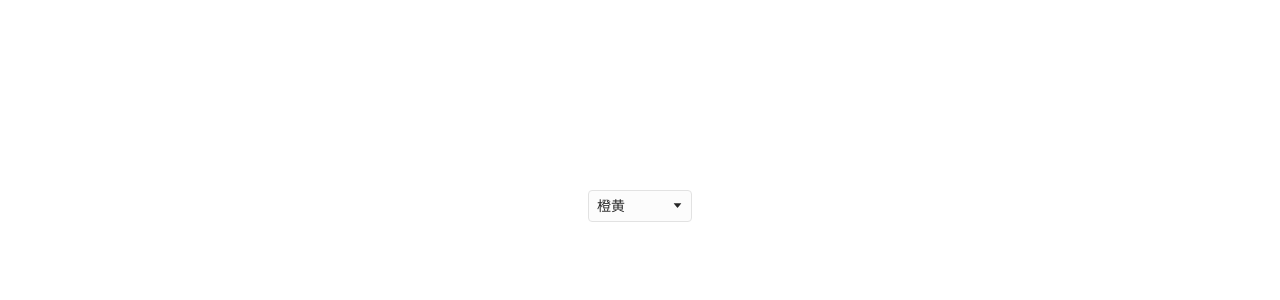
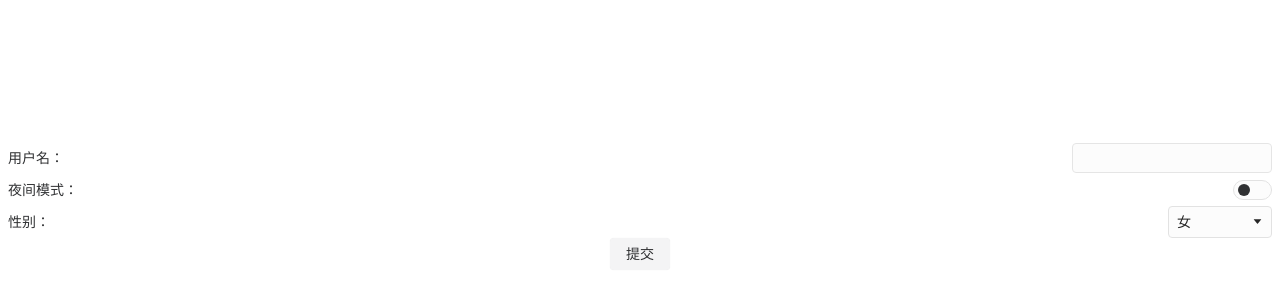
Before and after one commit to qq1350210100/react-ts-demo, a React (Create React App) app: page /setting in a window 1280 px wide. Shown: the part 194-494 px from the top of the page. Built offline with nearby package versions, Linux system fonts and the light colour scheme.

Commit message:
Add: Form && Form.Item

```diff
--- /dev/null
+++ b/src/components/Form/Form.tsx
@@ -0,0 +1,68 @@
+import React from 'react'
+import { makeStyles, createStyles } from '@material-ui/styles'
+import clsx from 'clsx'
+import { IValues } from './hooks'
+
+interface IForm {
+	values: IValues
+	onChange: (value?: string, name?: string) => void
+	getFieldValue?: (name: string) => void
+	setFieldsValue?: (newValues: IValues) => void
+}
+
+export interface IFormProps extends React.FormHTMLAttributes<HTMLFormElement> {
+	className?: string
+	form?: IForm
+	onValuesChange?: (values?: IValues) => void
+}
+
+const useStyles = makeStyles(
+	createStyles({
+		root: {
+			display: 'flex',
+			flexDirection: 'column',
+			alignItems: 'center',
+			justifyContent: 'space-around',
+			width: '100%',
+			minHeight: 120,
+			padding: 8
+		}
+	})
+)
+
+const defaultCtx = { values: {}, onChange() {} }
+
+export const FormContext = React.createContext(defaultCtx)
+
+const Form: React.FC<IFormProps> = props => {
+	const {
+		children,
+		className,
+		form: { values, onChange = () => {} } = {},
+		onValuesChange = () => {},
+		...restProps
+	} = props
+
+	const classes = useStyles()
+
+	React.useEffect(() => {
+		onValuesChange(values)
+	}, [values, onValuesChange])
+
+	const formCls = clsx(classes.root, className)
+
+	return (
+		<FormContext.Provider
+			value={{
+				values: values ?? {},
+				onChange
+			}}
+		>
+			<form {...restProps} className={formCls}>
+				{children}
+			</form>
+		</FormContext.Provider>
+	)
+}
+
+export default React.memo(Form)
--- /dev/null
+++ b/src/components/Form/FormItem.tsx
@@ -0,0 +1,75 @@
+import React from 'react'
+import { makeStyles, createStyles } from '@material-ui/styles'
+import clsx from 'clsx'
+import { FormContext } from './Form'
+
+const useStyles = makeStyles(
+	createStyles({
+		root: {
+			boxSizing: 'border-box',
+			display: 'flex',
+			justifyContent: 'space-between',
+			alignItems: 'center',
+			width: '100%',
+			'&>span': {
+				display: 'flex',
+				alignItems: 'center',
+				justifyContent: 'space-between',
+				width: '100%',
+				height: 32,
+				color: '#303133',
+				overflow: 'hidden'
+			}
+		},
+		tip: {
+			color: '#ff4d4f',
+			opacity: 0,
+			transform: 'translateX(120px)',
+			animation: '$enter 250ms forwards'
+		},
+		'@keyframes enter': {
+			from: {
+				opacity: 0,
+				transform: 'translateX(120px)'
+			},
+			to: {
+				opacity: 1,
+				transform: 'translateX(0)'
+			}
+		}
+	})
+)
+
+interface IFormItemProps extends React.HTMLAttributes<HTMLLabelElement> {
+	children?: any
+	className?: string
+	label?: string
+	name?: string
+}
+
+const FormItem: React.FC<IFormItemProps> = props => {
+	const { children, className, label, name } = props
+
+	const ctxProps = React.useContext(FormContext)
+	const { values, onChange } = ctxProps
+	const value: string | boolean = name ? values[name] : undefined
+
+	const classes = useStyles()
+
+	const formItemCls = clsx(classes.root, className)
+
+	return (
+		<label className={formItemCls}>
+			{label && (
+				<span>
+					{label}：{<span className={classes.tip}></span>}
+				</span>
+			)}
+			{React.Children.map(children, (child: JSX.Element) => {
+				return React.cloneElement(child, { value, onChange, name })
+			})}
+		</label>
+	)
+}
+
+export default React.memo(FormItem)
--- /dev/null
+++ b/src/components/Form/hooks.tsx
@@ -0,0 +1,46 @@
+import React from 'react'
+
+export interface IValues {
+	(key: string): string | boolean | undefined
+}
+
+export type IErrors = string[]
+
+export const useForm = () => {
+	const [values, setValues] = React.useState<IValues>({} as IValues)
+
+	const onChange = (value?: string, name?: string) => {
+		if (name) {
+			setValues(prev => ({
+				...prev,
+				[name]: value
+			}))
+		}
+	}
+
+	const getFieldValue = React.useCallback(
+		(name: string): string | boolean | undefined => {
+			const copyed = { ...values }
+			return copyed[name]
+		},
+		[values]
+	)
+
+	const setFieldsValue = newValues => {
+		setValues(prev => ({
+			...prev,
+			...newValues
+		}))
+	}
+
+	const submit = (): Promise<IValues | IErrors> =>
+		new Promise((resolve, reject) => {
+			if (true) {
+				resolve(values)
+			} else {
+				reject(['sdds', 'bbbb'])
+			}
+		})
+
+	return { values, submit, onChange, getFieldValue, setFieldsValue }
+}
--- /dev/null
+++ b/src/components/Form/index.tsx
@@ -0,0 +1,15 @@
+import _Form, { IFormProps } from './Form'
+import _FormItem from './FormItem'
+import { useForm } from './hooks'
+
+interface IFormExports extends React.MemoExoticComponent<React.FC<IFormProps>> {
+	Item: typeof _FormItem
+	useForm: typeof useForm
+}
+
+const Form = _Form as IFormExports
+
+Form.Item = _FormItem
+Form.useForm = useForm
+
+export default Form
--- a/src/components/Input/Input.tsx
+++ b/src/components/Input/Input.tsx
@@ -17,7 +17,7 @@ export interface IInputProps extends React.HTMLAttributes<HTMLElement> {
 	color?: string
 	disabled?: boolean
 	enterButton?: React.ReactNode | null
-	onChange?: (event: React.FormEvent<HTMLElement>) => void
+	onChange?: (event: React.FormEvent<HTMLElement>, name?: string) => void
 	onSearch?: (value: string) => void
 }
 
@@ -103,9 +103,9 @@ const _Input: React.ForwardRefRenderFunction<unknown, IInputProps> = (props, ref
 		e => {
 			const keywords = e.target.value
 			setInputVal(keywords)
-			onChange && onChange(keywords)
+			onChange && onChange(keywords, name)
 		},
-		[onChange, values]
+		[onChange, values, name]
 	)
 
 	const handleSearch = React.useCallback(() => {
@@ -154,4 +154,4 @@ const _Input: React.ForwardRefRenderFunction<unknown, IInputProps> = (props, ref
 
 const Input = React.forwardRef<unknown, IInputProps>(_Input)
 
-export default Input
+export default React.memo(Input)
--- a/src/components/Input/index.tsx
+++ b/src/components/Input/index.tsx
@@ -4,7 +4,9 @@ import _TextArea from './TextArea'
 import _Group from './Group'
 
 interface IInputExport
-	extends React.ForwardRefExoticComponent<IInputProps & React.RefAttributes<HTMLElement>> {
+	extends React.MemoExoticComponent<
+		React.ForwardRefExoticComponent<IInputProps & React.RefAttributes<HTMLElement>>
+	> {
 	Search: typeof _Search
 	TextArea: typeof _TextArea
 	Group: typeof _Group
--- a/src/components/Select/Select.tsx
+++ b/src/components/Select/Select.tsx
@@ -14,9 +14,11 @@ export interface ISelectOption {
 export interface ISelectProps {
 	children: any
 	className?: string
+	name?: string
 	color?: string
 	defaultValue?: string
-	onChange?: (value: string) => void
+	value?: string
+	onChange?: (value?: string, name?: string) => void
 }
 
 interface IStyleProps {
@@ -50,12 +52,12 @@ const useStyles = makeStyles(
 			fontSize: 11,
 			paddingLeft: 16
 		},
-		optionWrapper: ({ dropVisible }: IStyleProps) => ({
+		dropList: ({ dropVisible }: IStyleProps) => ({
 			width: '100%',
 			position: 'absolute',
 			top: 0,
 			left: 0,
-			padding: '4px 8px',
+			padding: 0,
 			borderRadius: 4,
 			boxShadow: '0 4px 24px rgba(26,26,26,.14)',
 			overflow: 'hidden',
@@ -90,8 +92,10 @@ const Select: React.FC<ISelectProps> = props => {
 	const {
 		children,
 		className,
+		name,
 		defaultValue = '',
 		color = ThemeNames.PRIMARY,
+		value = defaultValue,
 		onChange = () => {}
 	} = props
 
@@ -110,10 +114,10 @@ const Select: React.FC<ISelectProps> = props => {
 	const handleChange = React.useCallback(
 		(option: ISelectOption) => {
 			setSelected(option)
-			onChange && onChange(option.value)
+			onChange && onChange(option.value, name)
 			handleHideDrop()
 		},
-		[onChange, handleHideDrop]
+		[onChange, handleHideDrop, name]
 	)
 
 	const styleProps: IStyleProps = {
@@ -122,18 +126,28 @@ const Select: React.FC<ISelectProps> = props => {
 	}
 	const classes = useStyles(styleProps)
 
-	React.useEffect(() => {
-		if (defaultValue && children) {
+	const handleSetOption = value => {
+		if (children) {
 			React.Children.forEach(children, (child: JSX.Element) => {
-				if (child?.props?.value === defaultValue) {
+				if (child?.props?.value === value) {
 					setSelected({
-						value: child.props.value,
-						desc: child.props.children
+						desc: child.props.children,
+						value
 					})
 				}
 			})
 		}
-	}, [defaultValue, children])
+	}
+
+	React.useEffect(() => {
+		if (defaultValue) {
+			handleSetOption(defaultValue)
+		}
+	}, [defaultValue])
+
+	React.useEffect(() => {
+		handleSetOption(value)
+	}, [value])
 
 	React.useEffect(() => {
 		if (dropVisible) {
@@ -145,17 +159,18 @@ const Select: React.FC<ISelectProps> = props => {
 	}, [dropVisible, handleHideDrop])
 
 	const containerCls = clsx(classes.root, className)
-	const dropListCls = clsx(classes.optionWrapper, dropVisible && classes.enter)
+	const dropListCls = clsx(classes.dropList, dropVisible && classes.enter)
 
-	return (
-		<div className={containerCls}>
+	const renderCurrentSelected = (desc: string) => (
 		<div className={classes.selected} onClick={handleShowDrop}>
-				{selected.desc}
+			{desc}
 			<span className={classes.dropDownIcon}>
 				<CaretDownFilled />
 			</span>
 		</div>
-			{
+	)
+
+	const renderDropList = (selected: ISelectOption) => (
 		<GroundGlass className={dropListCls}>
 			<Option className={classes.currentSelected} value={selected.value}>
 				{selected.desc}
@@ -167,7 +182,12 @@ const Select: React.FC<ISelectProps> = props => {
 					}
 				})}
 		</GroundGlass>
-			}
+	)
+
+	return (
+		<div className={containerCls}>
+			{renderCurrentSelected(selected.desc)}
+			{renderDropList(selected)}
 		</div>
 	)
 }
--- a/src/components/Switch/index.tsx
+++ b/src/components/Switch/index.tsx
@@ -9,8 +9,9 @@ interface ISwitchProps {
 	color?: string
 	bordered?: boolean
 	disabled?: boolean
+	name?: string
 	value?: boolean
-	onChange?: (checked?: boolean) => void
+	onChange?: (checked?: boolean, name?: string) => void
 }
 
 interface IStyleProps {
@@ -37,7 +38,7 @@ const useStyles = makeStyles(
 			alignItems: 'center',
 			width: '100%',
 			height: '100%',
-			background: checked ? color.main : '#fafafa',
+			background: checked ? color.main : '#fcfcfc',
 			paddingLeft: 4,
 			paddingRight: 4,
 			borderRadius: 10,
@@ -51,7 +52,7 @@ const useStyles = makeStyles(
 			height: 12,
 			borderRadius: '50%',
 			background: checked ? '#fff' : '#303133',
-			transform: checked ? 'translateX(19px)' : 'none',
+			transform: checked ? 'translateX(17px)' : 'none',
 			transition: 'transform .2s, background .2s'
 		})
 	})
@@ -63,6 +64,7 @@ const Switch: React.FC<ISwitchProps> = props => {
 		color = ThemeNames.PRIMARY,
 		disabled = false,
 		defaultChecked = false,
+		name,
 		value = defaultChecked,
 		onChange = () => {},
 		...restProps
@@ -79,19 +81,14 @@ const Switch: React.FC<ISwitchProps> = props => {
 
 	const handleToggle = React.useCallback(() => {
 		if (!disabled) {
-			const nextChecked = !checked
-			onChange && onChange(nextChecked)
 			setChecked(prev => !prev)
 		}
-	}, [disabled, checked, onChange])
+	}, [disabled])
 
-	const handleSwitchChange = React.useCallback(
-		(e: React.ChangeEvent<HTMLInputElement>) => {
-			const checked = e.target.checked
-			onChange && onChange(checked)
-		},
-		[onChange]
-	)
+	const handleChange = React.useCallback(e => {
+		const nextChecked = !e.target.checked
+		onChange(nextChecked, name)
+	}, [onChange, name])
 
 	React.useEffect(() => {
 		setChecked(value)
@@ -107,11 +104,12 @@ const Switch: React.FC<ISwitchProps> = props => {
 			<input
 				className={classes.checkbox}
 				type="checkbox"
+				name={name}
 				checked={checked}
-				onChange={handleSwitchChange}
+				onChange={handleChange}
 			/>
 		</div>
 	)
 }
 
-export default Switch
+export default React.memo(Switch)
--- a/src/components/index.tsx
+++ b/src/components/index.tsx
@@ -14,6 +14,8 @@ export { default as NavMenu } from './NavMenu'
 
 export { default as Paper } from './Paper'
 
+export { default as Link } from './Link'
+
 export { default as Popup } from './Popup'
 
 export { default as Progress } from './Progress'
@@ -25,3 +27,5 @@ export { default as Tag } from './Tag'
 export { default as Select } from './Select'
 
 export { default as TouchRipple } from './TouchRipple'
+
+export { default as Form } from './Form'
--- a/src/containers/App/index.tsx
+++ b/src/containers/App/index.tsx
@@ -25,7 +25,8 @@ import {
 	Popup,
 	Switch,
 	Tag,
-	Select
+	Select,
+	Form
 } from 'components'
 
 interface IAppProps {}
@@ -43,7 +44,8 @@ const useStyles = makeStyles(
 			width: 240,
 			// padding: 8,
 			borderRight: '1px solid #f1f1f1'
-		}
+		},
+		form: {}
 	})
 )
 
@@ -125,6 +127,8 @@ const navMap = [
 const App: React.FC<IAppProps> = () => {
 	const classes = useStyles()
 
+	const form = Form.useForm()
+
 	// const {
 	// 	triggerRef,
 	// 	popupRef,
@@ -145,6 +149,22 @@ const App: React.FC<IAppProps> = () => {
 		console.log('value', value)
 	}
 
+	const handleFormChange = (values) => {
+		console.log('values: ', values);
+	}
+
+	const handleClick = async () => {
+		// form.submit().then(res => {
+		// 	console.log('res: ', res);
+
+		// }, err => {
+		// 	console.log('err: ', err);
+
+		// })
+		const res = await form.submit()
+		console.log('res: ', res);
+	}
+
 	// const [precent, setPercent] = React.useState(0)
 	// React.useEffect(() => {
 	// 	setInterval(() => {
@@ -156,6 +176,12 @@ const App: React.FC<IAppProps> = () => {
 	const handleToggleCollapse = () => {
 		setVisible(prev => !prev)
 	}
+
+	React.useEffect(() => {
+		setTimeout(() => {
+			form.setFieldsValue({ select: 'female' })
+		}, 3000)
+	}, [])
 
 	return (
 		<div className={classes.app}>
@@ -220,12 +246,29 @@ const App: React.FC<IAppProps> = () => {
 				<NavMenu menuOptions={navMap} color="primary" onSelect={hanldeSearch} />
 			</div> */}
 
-			<Select defaultValue="warning" onChange={hanldeSearch}>
+			{/* <Select defaultValue="warning" onChange={hanldeSearch}>
 				<Select.Option value="primary">湛蓝湛蓝湛蓝湛蓝</Select.Option>
 				<Select.Option value="success">碧绿</Select.Option>
 				<Select.Option value="error">粉红</Select.Option>
 				<Select.Option value="warning">橙黄</Select.Option>
-			</Select>
+			</Select> */}
+
+			<Form className={classes.form} form={form} onValuesChange={handleFormChange}>
+				<Form.Item name="input" label="用户名">
+					<Input />
+				</Form.Item>
+				<Form.Item name="switch" label="夜间模式">
+					<Switch />
+				</Form.Item>
+				<Form.Item name="select" label="性别">
+					<Select defaultValue="all">
+						<Select.Option value="all">全部</Select.Option>
+						<Select.Option value="male">男</Select.Option>
+						<Select.Option value="female">女</Select.Option>
+					</Select>
+				</Form.Item>
+				<Button onClick={handleClick}>提交</Button>
+			</Form>
 		</div>
 	)
 }
```
Lines whose indentation alone changed are shown as unchanged.
